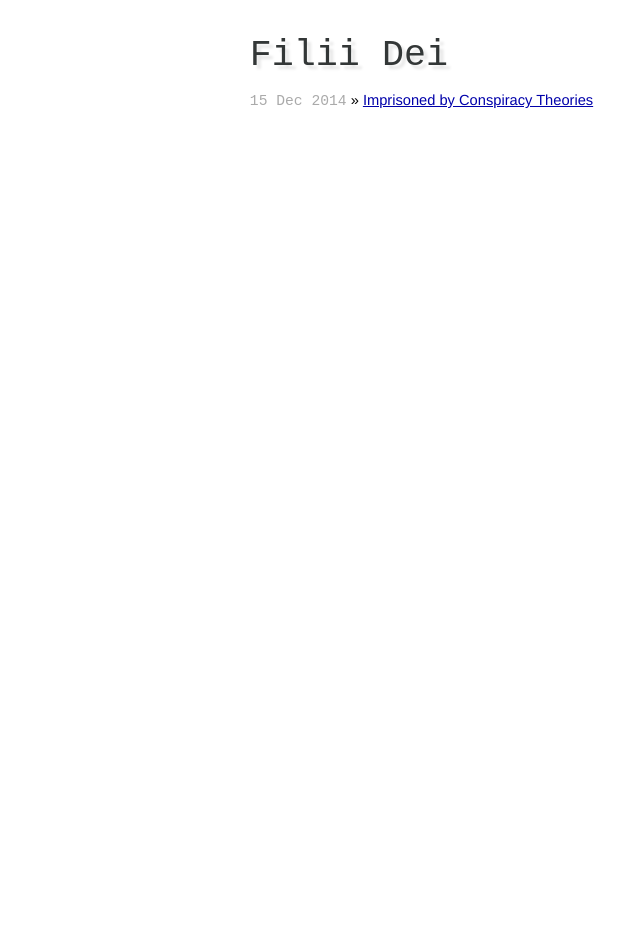
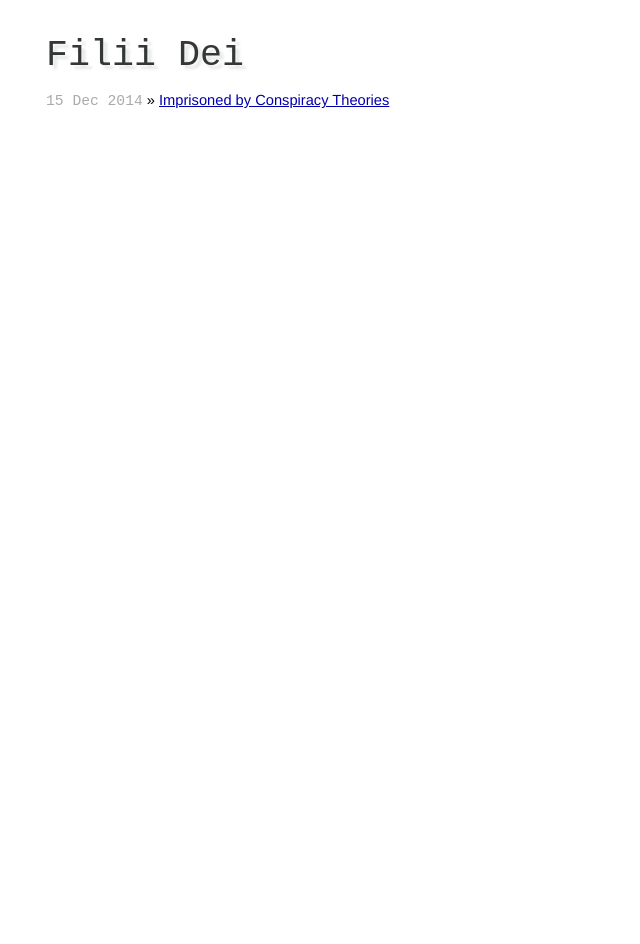
Before and after one commit to afrikatoliek/afrikatoliek.github.io, a Jekyll site: the page built from index.html, in a window 1280 px wide. Shown: the whole page, without its empty margins (82-722 px from the left). Built offline with Jekyll 4.4.1, drawn with Linux system fonts in a browser that asks for light colours; nearby versions of some CDN libraries; some web fonts are replaced.

Commit message:
Testing readability adjustments.

```diff
--- a/css/screen.css
+++ b/css/screen.css
@@ -15,7 +15,7 @@ html, body {
 body {
   background-color: white;
   font: 13.34px helvetica, arial, clean, sans-serif;
-  *font-size: small;
+  *font-size: medium;
   text-align: center;
 }
 
@@ -65,7 +65,7 @@ ul.posts {
 .site {
   font-size: 110%;
   text-align: justify;
-  width: 42em;
+  width: 80%;
   margin: 3em auto 2em auto;
   line-height: 1.5em;
 }
```
